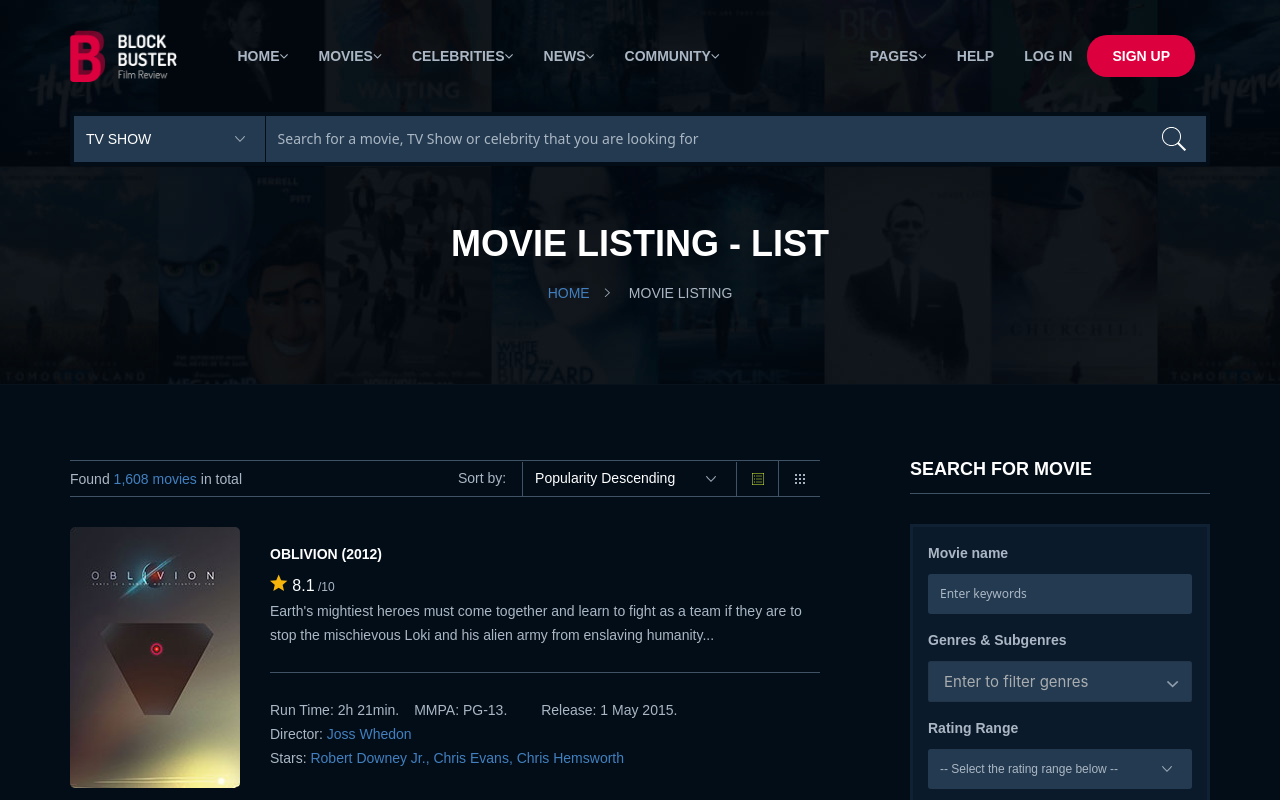
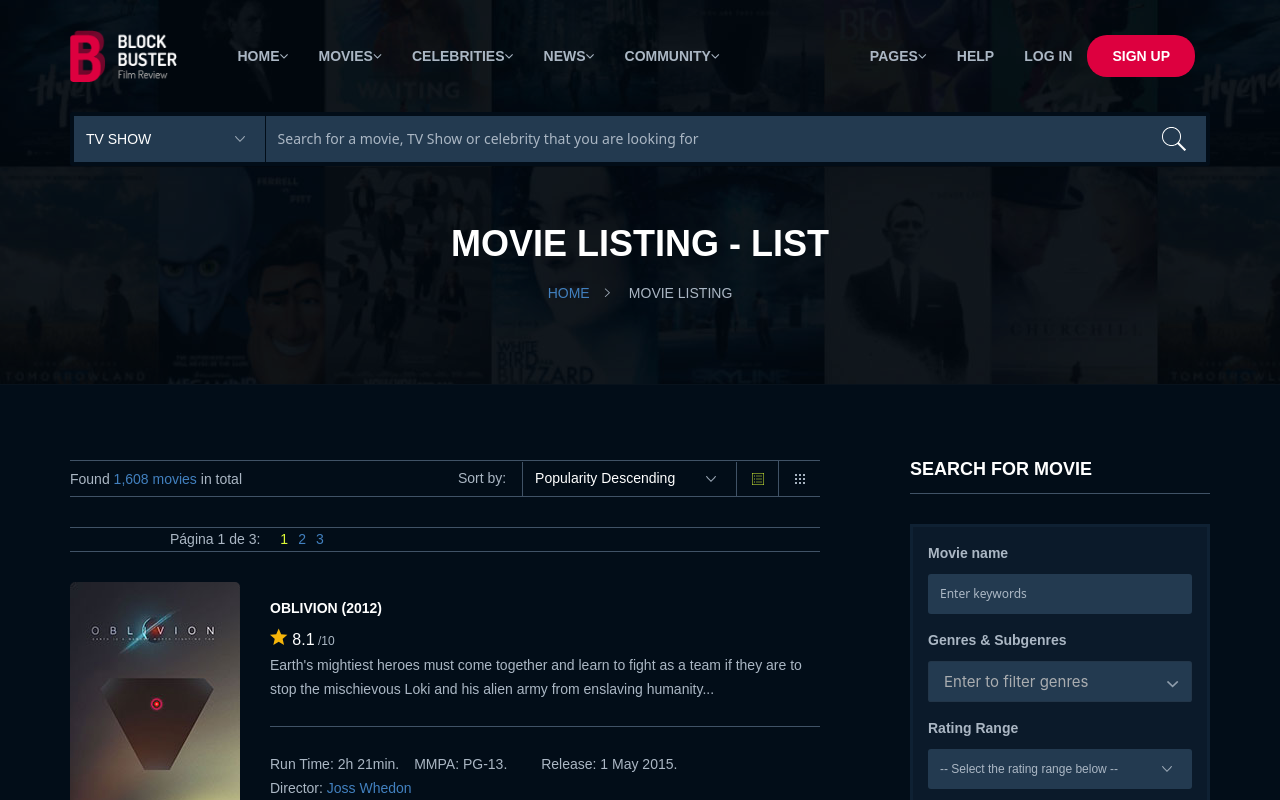
Before and after one commit to leradaniel/web-de-peliculas, a React (Create React App) app: page / in a window 1280 px wide. Shown: the top 800 px of the page. Built offline with nearby package versions, Linux system fonts and the light colour scheme.

Commit message:
Agregar funcionalidad - Paginacion segun cantidad de peliculas por pagina

```diff
--- a/src/App.js
+++ b/src/App.js
@@ -3,12 +3,36 @@
 import PageWrapper from "./PageWrapper";
 import Paginacion from "./Paginacion";
 import PeliculasJson from "./peliculas.json";
+import { useState } from "react";
 
 function App() {
+  const [paginaActual, setPaginaActual] = useState(1);
+  const CANTIDAD_POR_PAGINA = 6;
+
   let peliculas = PeliculasJson;
+
+  const cargarPeliculas = () => {
+    peliculas = peliculas.slice(
+      (paginaActual - 1) * CANTIDAD_POR_PAGINA,
+      paginaActual * CANTIDAD_POR_PAGINA
+    );
+  };
+
+  const getTotalPaginas = () => {
+    return Math.ceil(PeliculasJson.length / CANTIDAD_POR_PAGINA);
+    //return peliculas.length / CANTIDAD_POR_PAGINA;
+  };
+
+  cargarPeliculas();
 
   return (
     <PageWrapper>
+      <Paginacion
+        pagina={paginaActual}
+        total={getTotalPaginas()}
+        onChange={(pagina) => setPaginaActual(pagina)}
+      />
+
       {peliculas.map((pelicula) => {
         return (
           <Pelicula
@@ -24,8 +48,6 @@
           ></Pelicula>
         );
       })}
-
-      <Paginacion pagina={2} total={4} onChange={(pagina) => alert(pagina) }/>
     </PageWrapper>
   );
 }
```
Also changed, not shown: src/Paginacion.js (line endings or trailing spaces).
